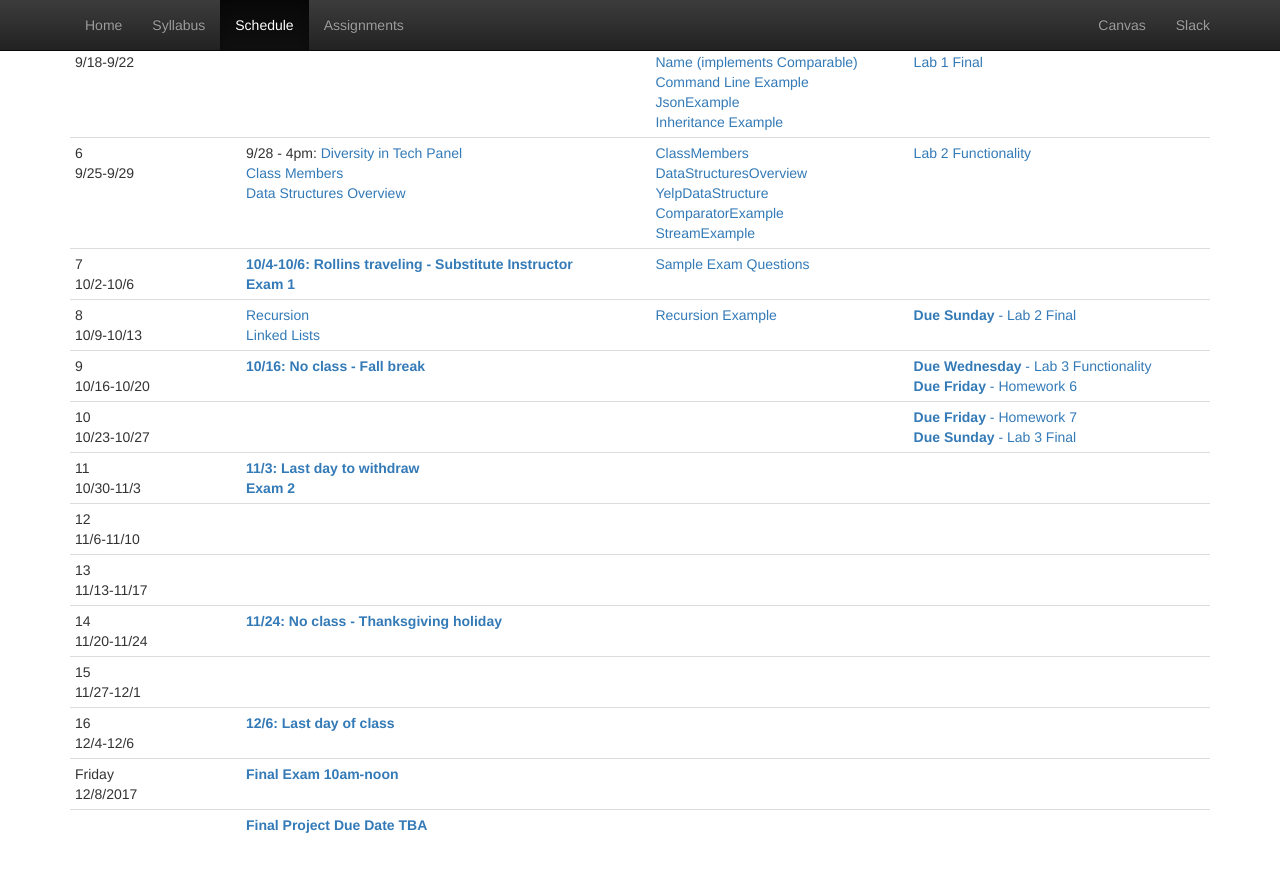
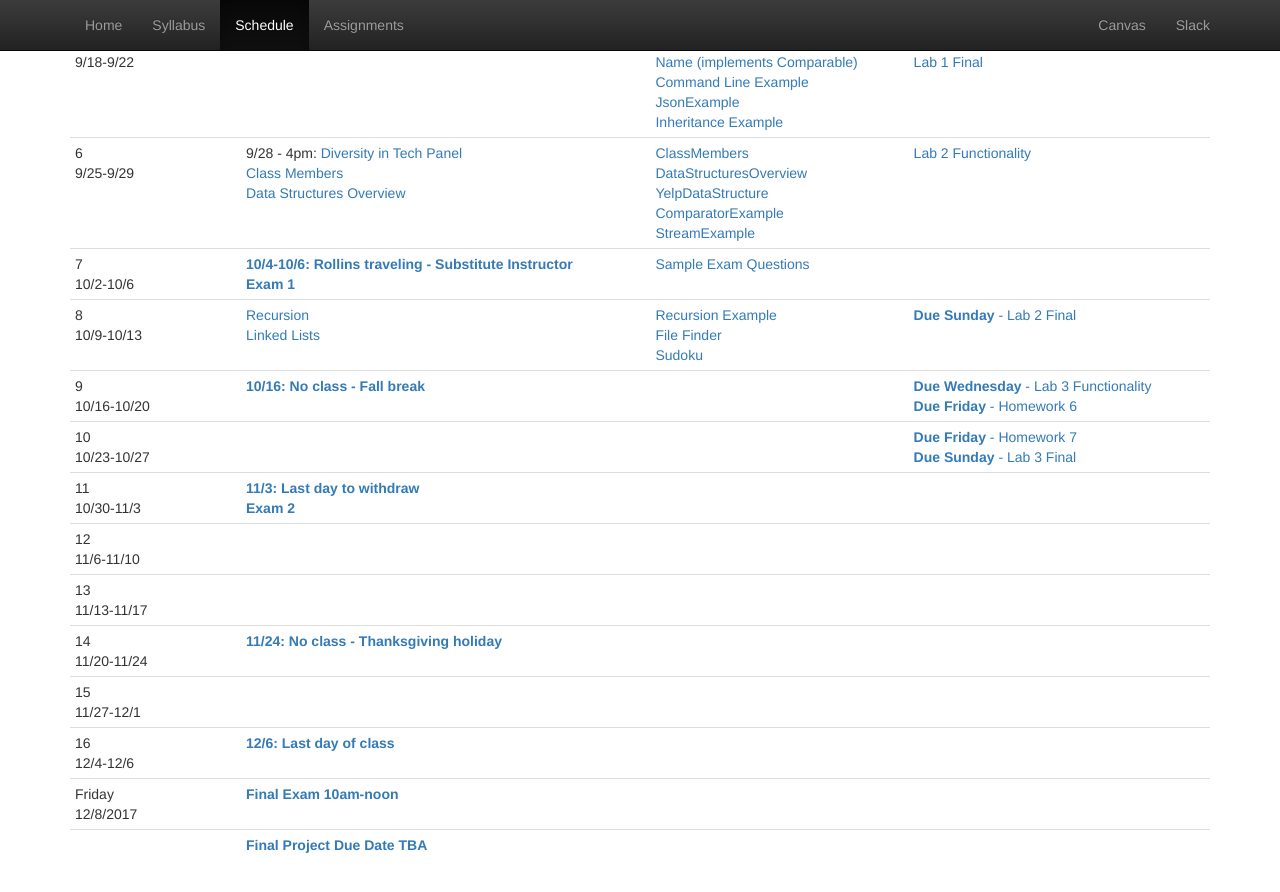
Before and after one commit to CS514-F17/cs514-f17.github.io, a Jekyll site: the page built from schedule.html, in a window 1280 px wide and 900 px high, scrolled down 648 px. Shown: the top 892 px of the window. Built offline with Jekyll 4.4.1, drawn with Linux system fonts in a browser that asks for light colours.

Commit message:
add code examples

```diff
--- a/schedule.html
+++ b/schedule.html
@@ -196,6 +196,8 @@
 		</td>
 		<td>
 			<a href="https://github.com/CS514-F17/code/tree/master/Recursion">Recursion Example</a><br/>
+			<a href="https://github.com/CS514-F17/code/tree/master/FileFinder">File Finder</a><br/>
+			<a href="https://github.com/CS514-F17/code/tree/master/Sudoku">Sudoku</a><br/>
 		</td>
 		<td>
  				<a href="https://github.com/CS514-F17/Lab2/blob/master/README.md"><strong>Due Sunday</strong> - Lab 2 Final</a>
```
